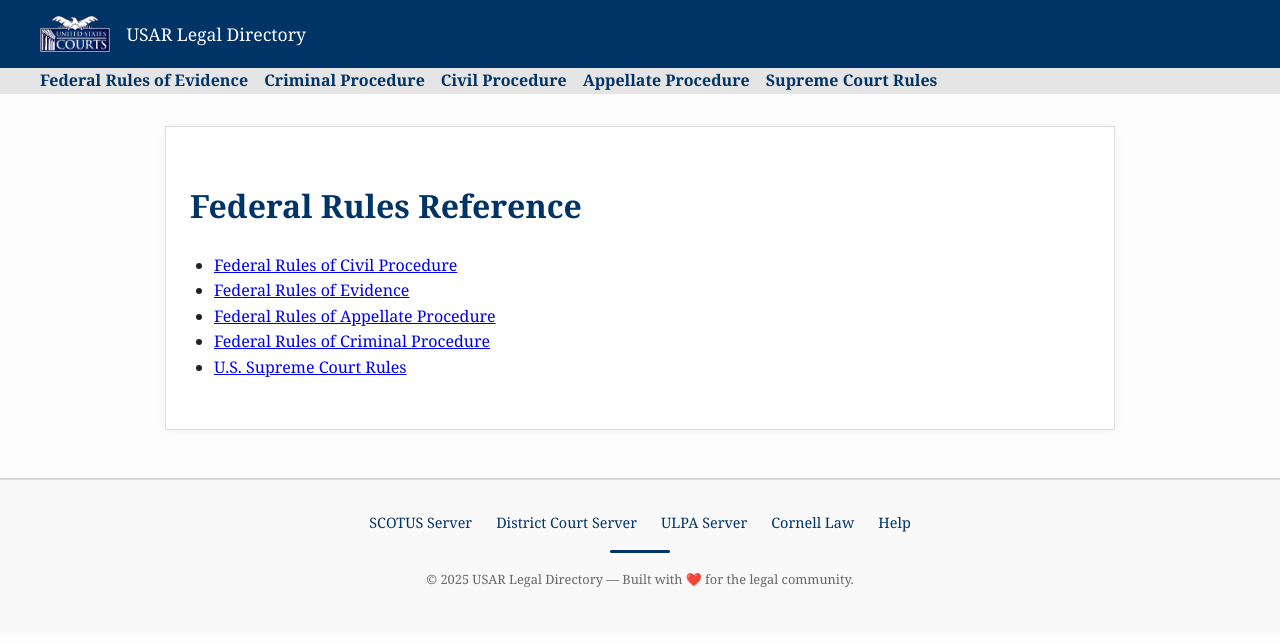
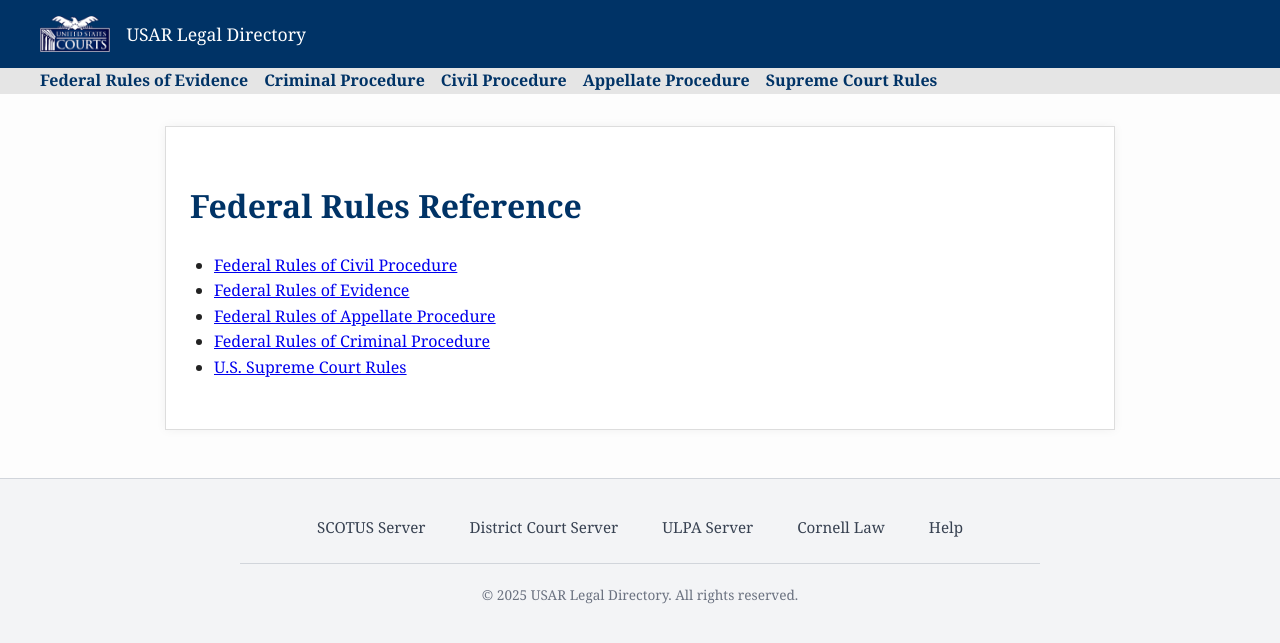
Before and after one commit to usarscotus/legal-directory, a Jekyll site: the page built from index.md, in a window 1280 px wide. Shown: the top 643 px of the page. Built offline with Jekyll 4.4.1, drawn with Linux system fonts in a browser that asks for light colours.

```diff
--- a/_includes/footer.html
+++ b/_includes/footer.html
@@ -1,6 +1,6 @@
 <footer id="site-footer">
   <div class="footer-container">
-    <div class="footer-links-group">
+    <div class="footer-nav">
       <a href="https://discord.gg/scotus">SCOTUS Server</a>
       <a href="https://discord.gg/districtcourt">District Court Server</a>
       <a href="https://discord.gg/ulpa">ULPA Server</a>
@@ -8,10 +8,10 @@
       <a href="{{ site.baseurl }}/help/">Help</a>
     </div>
 
-    <div class="footer-divider"></div>
+    <hr class="footer-divider" />
 
     <p class="footer-credit">
-      &copy; {{ "now" | date: "%Y" }} USAR Legal Directory — Built with ❤️ for the legal community.
+      &copy; {{ "now" | date: "%Y" }} USAR Legal Directory. All rights reserved.
     </p>
   </div>
 </footer>
--- a/assets/style.css
+++ b/assets/style.css
@@ -182,51 +182,52 @@
 
 
 #site-footer {
-  background: #f9f9f9;
-  border-top: 1px solid #ccc;
+  background: #f3f4f6;
+  border-top: 1px solid #d1d5db;
   padding: 2rem 1.5rem;
-  font-size: 0.9rem;
-  color: #444;
+  font-family: 'Georgia', serif;
+  color: #4b5563;
   margin-top: 3rem;
-  box-shadow: inset 0 1px 0 #ddd;
 }
 
 .footer-container {
-  max-width: 1200px;
+  max-width: 1000px;
   margin: 0 auto;
   text-align: center;
 }
 
-.footer-links-group {
+.footer-nav {
   display: flex;
   flex-wrap: wrap;
   justify-content: center;
-  gap: 1.5rem;
-  margin-bottom: 1rem;
+  gap: 1.75rem;
+  margin-bottom: 1.25rem;
 }
 
-.footer-links-group a {
-  color: #003366;
+.footer-nav a {
+  color: #374151;
+  font-weight: 500;
+  font-size: 0.95rem;
   text-decoration: none;
-  font-weight: 500;
-  transition: color 0.2s ease;
+  padding: 0.25rem 0.5rem;
+  border-radius: 4px;
+  transition: all 0.2s ease-in-out;
 }
 
-.footer-links-group a:hover {
-  color: #0057b7;
-  text-decoration: underline;
+.footer-nav a:hover {
+  color: #1e40af;
+  background: rgba(30, 64, 175, 0.07);
 }
 
 .footer-divider {
-  width: 60px;
-  height: 3px;
-  background: #003366;
-  margin: 1rem auto;
-  border-radius: 2px;
+  border: none;
+  height: 1px;
+  background-color: #d1d5db;
+  width: 80%;
+  margin: 0 auto 1.25rem auto;
 }
 
 .footer-credit {
-  color: #666;
-  font-size: 0.8rem;
-  margin-top: 0.5rem;
+  font-size: 0.85rem;
+  color: #6b7280;
 }
```
